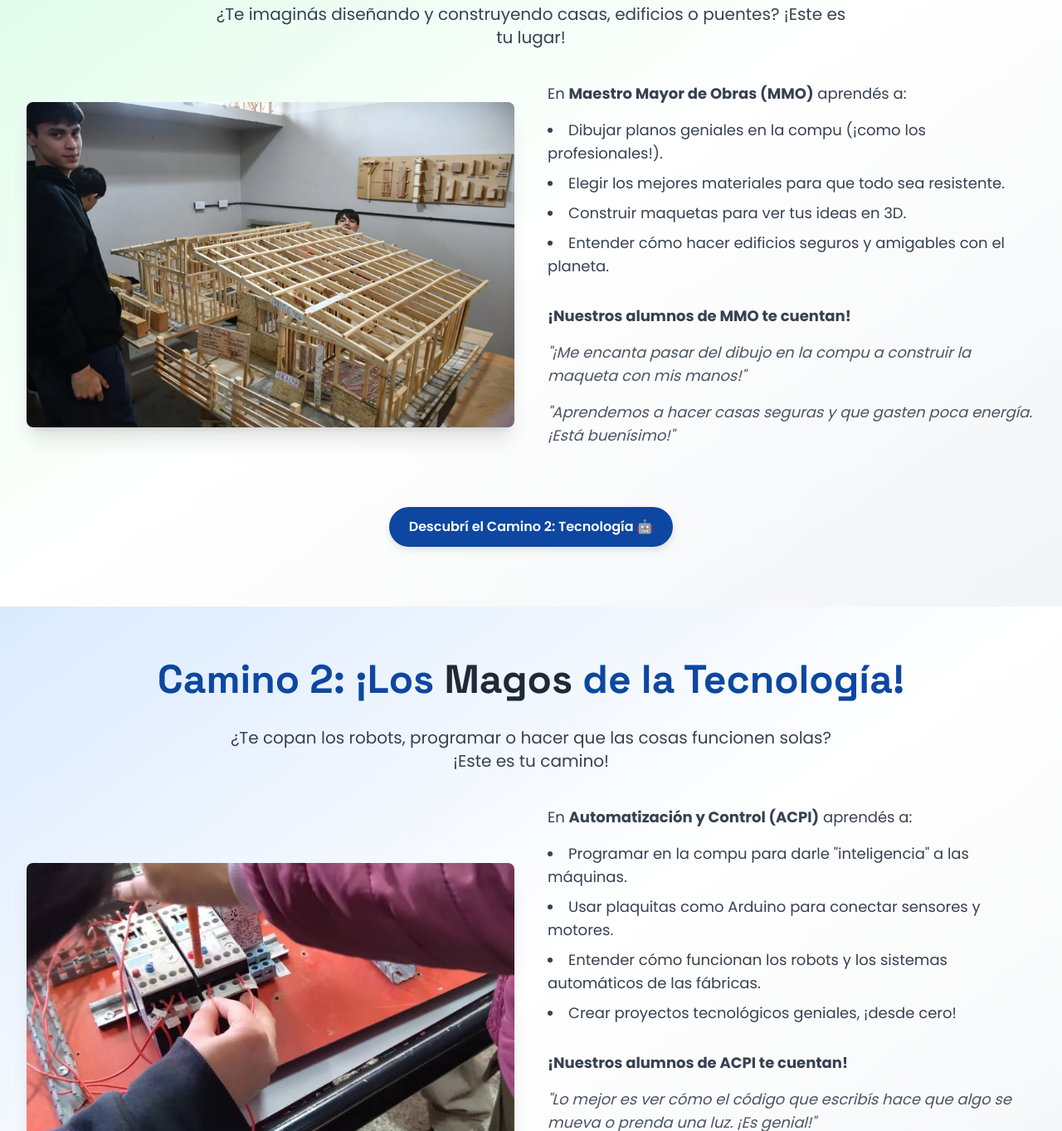
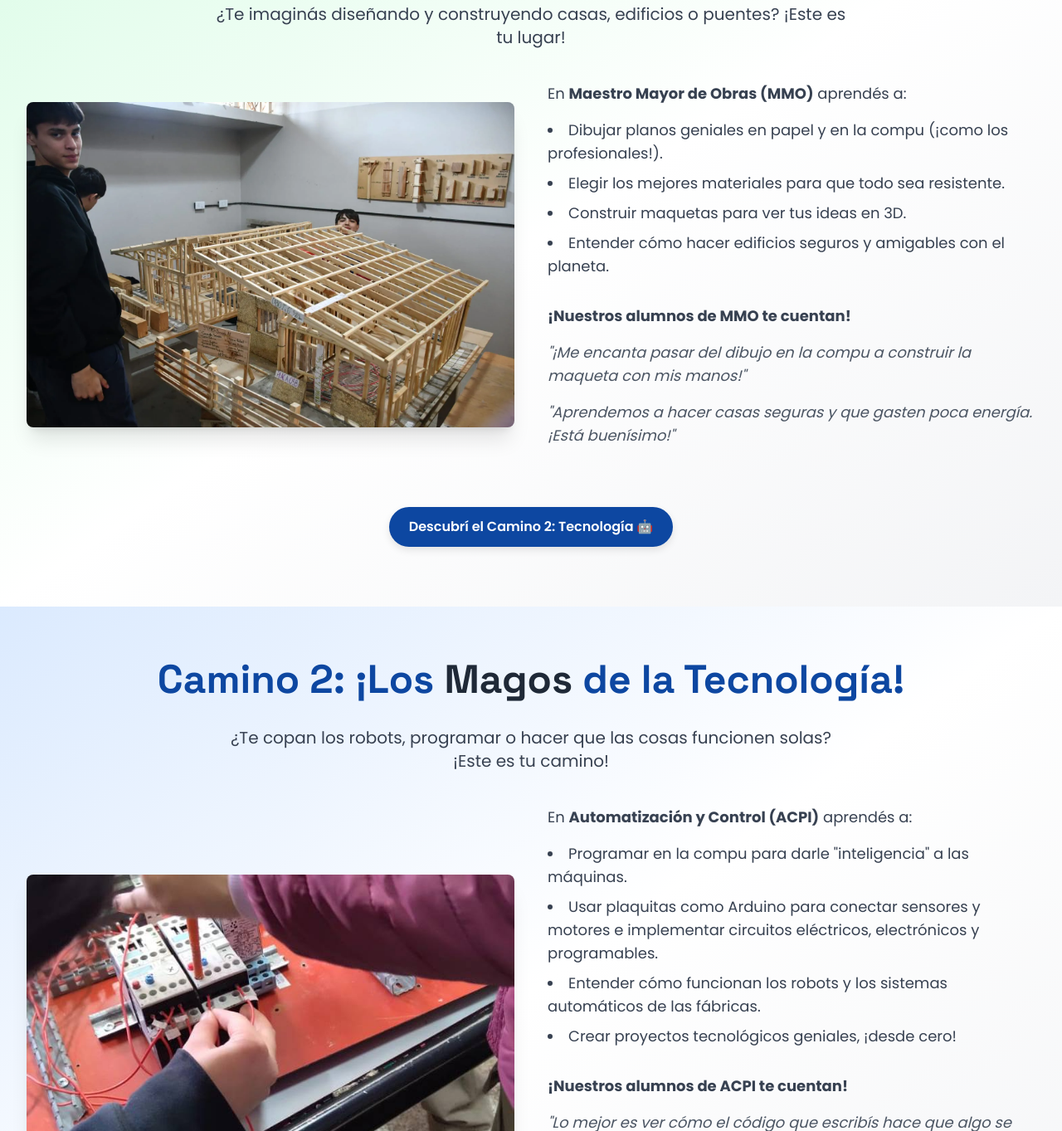
Before and after one commit to indunuevecalafate/presentacionEscuelas, a plain HTML site: page index.html in a window 1280 px wide. Shown: the part 1474-2837 px from the top of the page at 83% size. Drawn offline with nearby package versions, Linux system fonts and the light colour scheme.

Commit message:
Update index.html

```diff
--- a/index.html
+++ b/index.html
@@ -60,12 +60,13 @@
             transform: translateY(-2px);
             box-shadow: 0 6px 15px rgba(0,0,0,0.2);
         }
+
     </style>
 </head>
 <body class="bg-gray-50">
 
     <!-- ==== DIAPOSITIVA 1: BIENVENIDA ==== -->
-    <section id="inicio" class="section bg-gradient-to-br from-blue-100 via-white to-green-100">
+    <section id="inicio" class="section bg-gradient-to-br from-blue-100 via-white to-green-100 h-100vh">
         <div class="container mx-auto px-4 fade-in-grow">
             <!--
               IMPORTANTE: Reemplazá este 'src' con la ruta a tu logo 'LOGO-INDUS-2.png'
@@ -132,7 +133,7 @@
                 <div class="text-left space-y-4 text-gray-700 text-lg">
                     <p>En <span class="font-bold">Maestro Mayor de Obras (MMO)</span> aprendés a:</p>
                     <ul class="list-disc list-inside space-y-2">
-                        <li>Dibujar planos geniales en la compu (¡como los profesionales!).</li>
+                        <li>Dibujar planos geniales en papel y en la compu (¡como los profesionales!).</li>
                         <li>Elegir los mejores materiales para que todo sea resistente.</li>
                         <li>Construir maquetas para ver tus ideas en 3D.</li>
                         <li>Entender cómo hacer edificios seguros y amigables con el planeta.</li>
@@ -163,7 +164,7 @@
                     <p>En <span class="font-bold">Automatización y Control (ACPI)</span> aprendés a:</p>
                     <ul class="list-disc list-inside space-y-2">
                         <li>Programar en la compu para darle "inteligencia" a las máquinas.</li>
-                        <li>Usar plaquitas como Arduino para conectar sensores y motores.</li>
+                        <li>Usar plaquitas como Arduino para conectar sensores y motores e implementar circuitos eléctricos, electrónicos y programables.</li>
                         <li>Entender cómo funcionan los robots y los sistemas automáticos de las fábricas.</li>
                         <li>Crear proyectos tecnológicos geniales, ¡desde cero!</li>
                     </ul>
```
